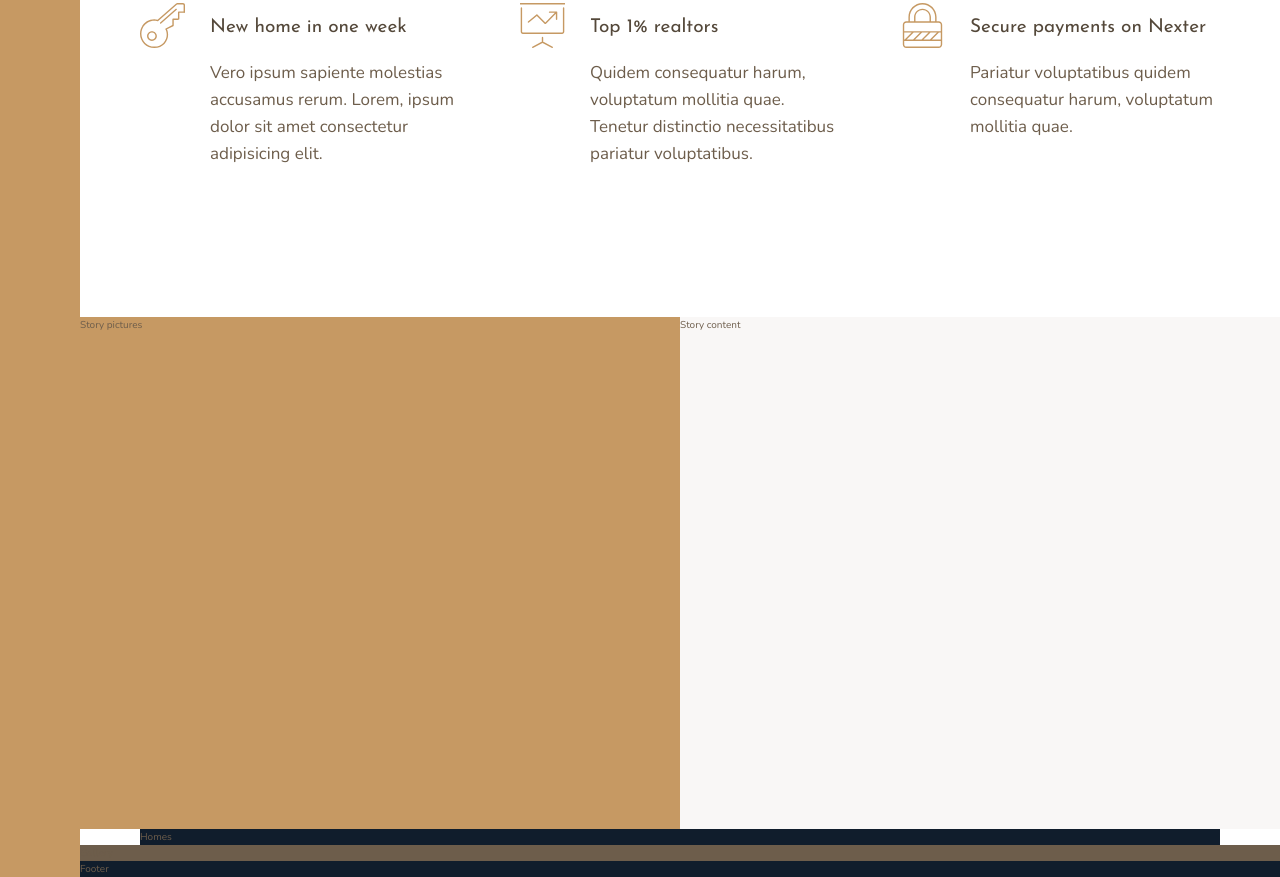
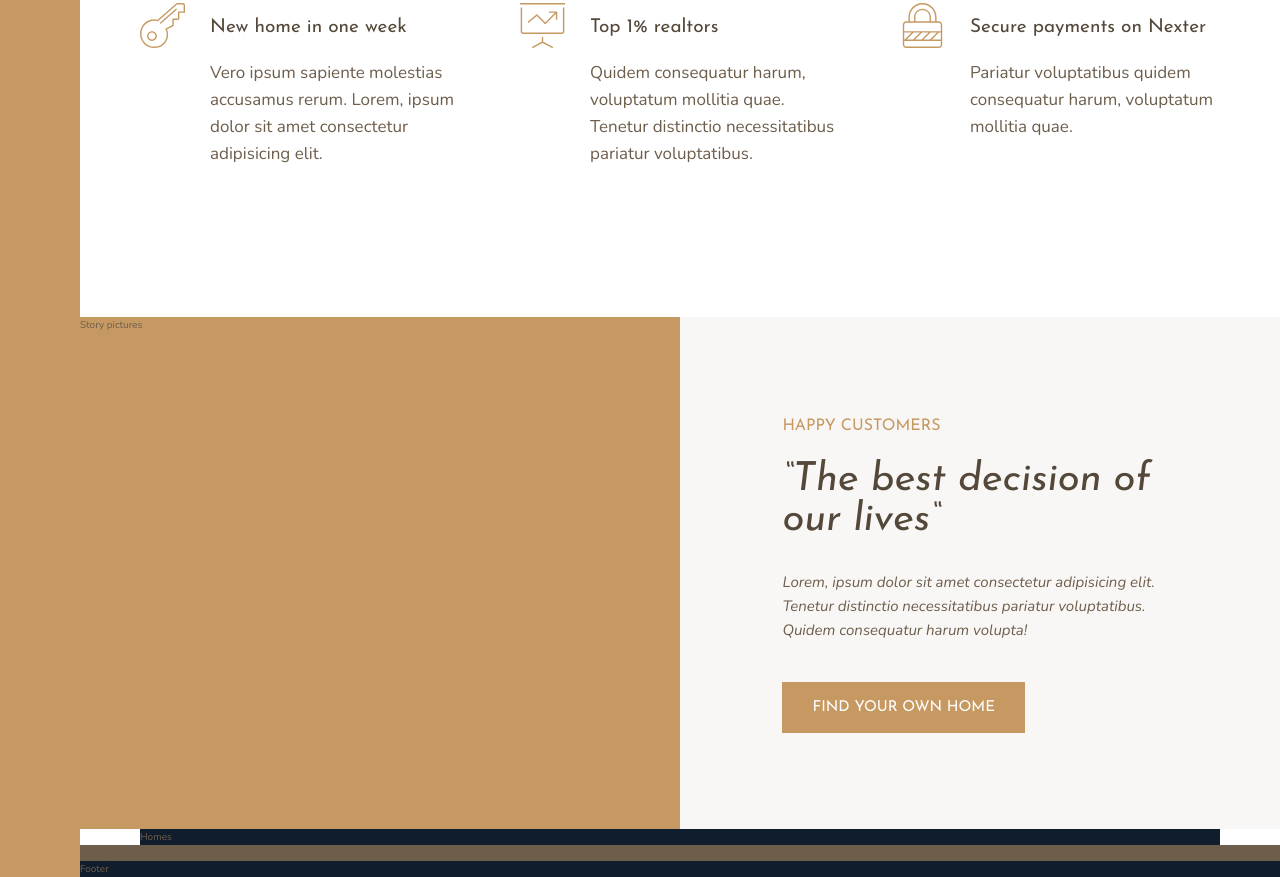
Before and after one commit to Ochanissi/Nexter, a website: page index.html in a window 1280 px wide. Shown: the part 991-1868 px from the top of the page. Drawn offline with nearby package versions, Linux system fonts and the light colour scheme.

Commit message:
building the story section

```diff
--- a/index.html
+++ b/index.html
@@ -81,7 +81,10 @@
         </div>
 
         <div class="story__content">
-            Story content
+            <h3 class="heading-3 mb-sm">Happy Customers</h3>
+            <h2 class="heading-2 heading-2--dark mb-md">&ldquo;The best decision of our lives&ldquo;</h2>
+            <p class="story__text">Lorem, ipsum dolor sit amet consectetur adipisicing elit. Tenetur distinctio necessitatibus pariatur voluptatibus. Quidem consequatur harum volupta!</p>
+            <button class="btn">Find your own home</button>
         </div>
 
         <section class="homes">
--- a/sass/_story.scss
+++ b/sass/_story.scss
@@ -8,5 +8,23 @@
     &__content {
         background-color: $color-grey-light-1;
         grid-column: col-start 5 / full-end;
+
+        padding: 6rem 8vw;
+
+        // display: flex;
+        // flex-direction: column;
+        // justify-content: center;
+        // align-items: flex-start;
+
+        display: grid;
+        align-content: center;
+        justify-items: start;
+    }
+
+
+    &__text {
+        font-size: 1.5rem;
+        font-style: italic;
+        margin-bottom: 4rem;
     }
 }
--- a/sass/_typography.scss
+++ b/sass/_typography.scss
@@ -9,10 +9,26 @@
 
 .heading-2 {
     @extend %heading;
+    font-size: 4rem;
+    font-style: italic;
+    line-height: 1;
+
+    &--light {
+        color: $color-grey-light-1;
+    }
+
+    &--dark {
+        color: $color-grey-dark-1;
+    }
 }
 
 .heading-3 {
     @extend %heading;
+    font-size: 1.6rem;
+    color: $color-primary;
+    text-transform: uppercase;
+
+
 }
 
 .heading-4 {
@@ -27,3 +43,37 @@
         color: $color-grey-dark-1;
     }
 }
+
+.btn {
+    background-color: $color-primary;
+    color: #fff;
+    border: none;
+    border-radius: 0;
+    font-family: $font-display;
+    font-size: 1.5rem;
+    text-transform: 1.5rem;
+    text-transform: uppercase;
+    padding: 1.8rem 3rem;
+    cursor: pointer;
+    transition: all .2s;
+
+    &:hover {
+        background-color: $color-primary-dark;
+    }
+}
+
+.mb-sm {
+    margin-bottom: 2rem;
+}
+
+.mb-md {
+    margin-bottom: 3rem;
+}
+
+.mb-lg {
+    margin-bottom: 4rem;
+}
+
+.mb-hg {
+    margin-bottom: 8rem;
+}
```
Also changed, not shown: css/style.css.
